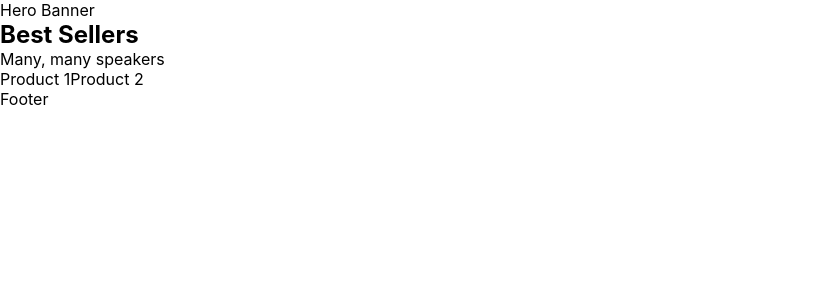
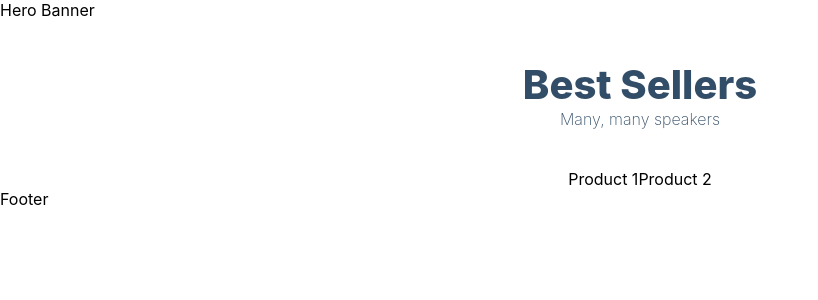
Before and after one commit to jon-choi/shopper, a Next.js app: page / in a window 1280 px wide. Shown: the top 300 px of the page, without its empty margins (0-818 px from the left). Built offline with nearby package versions, Linux system fonts and the light colour scheme.

Commit message:
add minor styling to index and start file structure

```diff
--- a/pages/index.js
+++ b/pages/index.js
@@ -4,11 +4,13 @@ const Home = () => {
   return (
     <>
       Hero Banner
-      <div>
+      <div className="products-heading">
         <h2>Best Sellers</h2>
         <p>Many, many speakers</p>
       </div>
-      <div>{["Product 1", "Product 2"].map((product) => product)}</div>
+      <div className="products-container">
+        {["Product 1", "Product 2"].map((product) => product)}
+      </div>
       Footer
     </>
   );
```
Also changed, not shown: components/HeroBanner.jsx (added, +9 -0 lines).
